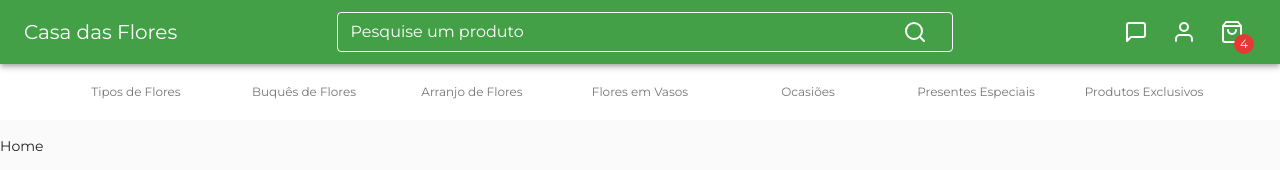
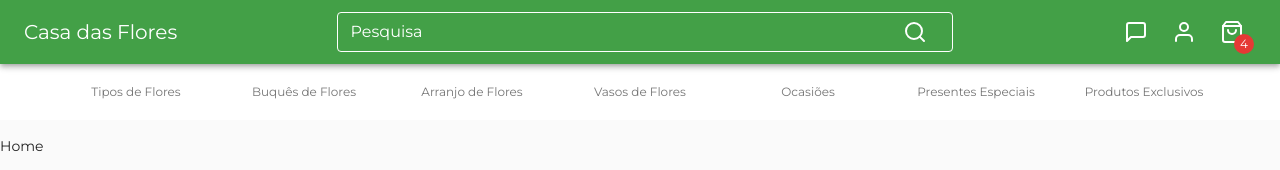
Before and after one commit to gilmar-sales/casa-das-flores, a React (Create React App) app in the folder front-end/: page / in a window 1280 px wide. Shown: the top 170 px of the page. Built offline with nearby package versions, Linux system fonts and the light colour scheme.

Commit message:
[front-end]: separate mobile drawer from desktop menu

```diff
--- a/front-end/src/components/HeaderMenu/index.tsx
+++ b/front-end/src/components/HeaderMenu/index.tsx
@@ -25,42 +25,57 @@ import {
 	Toolbar,
 	Grid,
 	Drawer,
+	List,
+	ListItem,
+	ListItemText,
+	Divider,
 } from '@material-ui/core'
 
 export default function () {
 	const styles = useStyles()
+
 	const [value, setValue] = React.useState('recents')
 	const [anchorEl, setAnchorEl] = React.useState<null | HTMLElement>(null)
 	const [
 		mobileMoreAnchorEl,
 		setMobileMoreAnchorEl,
 	] = React.useState<null | HTMLElement>(null)
+	const [isDrawerOpen, setOpen] = React.useState(false)
+
+	const handleDrawerOpen = () => {
+		setOpen(true)
+	}
+
+	const handleDrawerClose = () => {
+		setOpen(false)
+	}
 
 	const isMenuOpen = Boolean(anchorEl)
 	const isMobileMenuOpen = Boolean(mobileMoreAnchorEl)
 
-	function handleChange(event: React.ChangeEvent<{}>, newValue: string) {
-		setValue(newValue)
-	}
-
-	const handleClick = (event: React.MouseEvent<HTMLButtonElement>) => {
+	const handleAccountMenuOpen = (event: React.MouseEvent<HTMLElement>) => {
 		setAnchorEl(event.currentTarget)
 	}
-
-	const handleMenuClose = () => {
+	const handleAccountMenuClose = () => {
 		setAnchorEl(null)
 		handleMobileMenuClose()
 	}
-
 	const handleMobileMenuOpen = (event: React.MouseEvent<HTMLElement>) => {
 		setMobileMoreAnchorEl(event.currentTarget)
 	}
 	const handleMobileMenuClose = () => {
 		setMobileMoreAnchorEl(null)
 	}
-	const handleProfileMenuOpen = (event: React.MouseEvent<HTMLElement>) => {
-		setAnchorEl(event.currentTarget)
-	}
+
+	const menuItems = [
+		'Tipos de Flores',
+		'Buquês de Flores',
+		'Arranjo de Flores',
+		'Vasos de Flores',
+		'Ocasiões',
+		'Presentes Especiais',
+		'Produtos Exclusivos',
+	]
 
 	const menuId = 'primary-search-account-menu'
 	const renderMenu = (
@@ -71,10 +86,10 @@ export default function () {
 			keepMounted
 			transformOrigin={{ vertical: 'top', horizontal: 'right' }}
 			open={isMenuOpen}
-			onClose={handleMenuClose}
+			onClose={handleAccountMenuClose}
 		>
-			<MenuItem onClick={handleMenuClose}>Profile</MenuItem>
-			<MenuItem onClick={handleMenuClose}>My account</MenuItem>
+			<MenuItem onClick={handleAccountMenuClose}>Profile</MenuItem>
+			<MenuItem onClick={handleAccountMenuClose}>My account</MenuItem>
 		</Menu>
 	)
 
@@ -95,7 +110,7 @@ export default function () {
 				</IconButton>
 				<p>Suporte</p>
 			</MenuItem>
-			<MenuItem onClick={handleProfileMenuOpen}>
+			<MenuItem onClick={handleAccountMenuOpen}>
 				<IconButton
 					aria-label='account of current user'
 					aria-controls='primary-search-account-menu'
@@ -117,6 +132,11 @@ export default function () {
 		</Menu>
 	)
 
+	// Categories menu changes handler
+	function handleChange(event: React.ChangeEvent<{}>, newValue: string) {
+		setValue(newValue)
+	}
+
 	return (
 		<div className={styles.grow}>
 			<Grid container>
@@ -126,11 +146,10 @@ export default function () {
 						<Toolbar>
 							<div className={styles.sectionMobile}>
 								<IconButton
-									aria-label='show more'
-									aria-controls={mobileMenuId}
-									aria-haspopup='true'
-									onClick={handleMobileMenuOpen}
 									color='inherit'
+									aria-label='open drawer'
+									onClick={handleDrawerOpen}
+									edge='start'
 								>
 									<FiMenu />
 								</IconButton>
@@ -148,16 +167,13 @@ export default function () {
 								}}
 								variant='outlined'
 								size='small'
-								label='Pesquise um produto'
+								label='Pesquisa'
 								color='primary'
 								InputProps={{
 									endAdornment: (
 										<InputAdornment position='end'>
 											<Tooltip title='Pesquisar'>
-												<IconButton
-													type='submit'
-													aria-label='large outlined primary button group'
-												>
+												<IconButton>
 													<FiSearch />
 												</IconButton>
 											</Tooltip>
@@ -178,7 +194,7 @@ export default function () {
 										color='inherit'
 										aria-controls='account-menu'
 										aria-haspopup='true'
-										onClick={handleClick}
+										onClick={handleAccountMenuOpen}
 									>
 										<FiUser />
 									</IconButton>
@@ -208,38 +224,42 @@ export default function () {
 								>
 									<FiMoreVertical />
 								</IconButton>
-								<Drawer anchor='left'></Drawer>
+								<Drawer
+									anchor='left'
+									open={isDrawerOpen}
+									onClose={handleDrawerClose}
+								>
+									<Typography variant='h6' noWrap>
+										Casa das Flores
+									</Typography>
+									<Divider />
+									<List>
+										{menuItems.map((text, index) => (
+											<ListItem button key={text}>
+												<ListItemText primary={text} />
+											</ListItem>
+										))}
+									</List>
+								</Drawer>
 							</div>
 						</Toolbar>
 					</AppBar>
 					{renderMobileMenu}
 					{renderMenu}
 					<div className={styles.sectionDesktop}>
-						<Grid item xs={12} xl={6}>
+						<Grid item xs={12}>
 							<BottomNavigation
 								value={value}
 								onChange={handleChange}
 								showLabels={true}
 							>
-								<BottomNavigationAction label='Tipos de Flores' value='tipos' />
-								<BottomNavigationAction
-									label='Buquês de Flores'
-									value='buques'
-								/>
-								<BottomNavigationAction
-									label='Arranjo de Flores'
-									value='arranjos'
-								/>
-								<BottomNavigationAction label='Flores em Vasos' value='vasos' />
-								<BottomNavigationAction label='Ocasiões' value='ocasioes' />
-								<BottomNavigationAction
-									label='Presentes Especiais'
-									value='especiais'
-								/>
-								<BottomNavigationAction
-									label='Produtos Exclusivos'
-									value='exclusivos'
-								/>
+								{menuItems.map((category) => (
+									<BottomNavigationAction
+										label={category}
+										value={category.toLowerCase().split(' ').join('_')}
+										key={category.toLowerCase().split(' ').join('_')}
+									/>
+								))}
 							</BottomNavigation>
 						</Grid>
 					</div>
```
